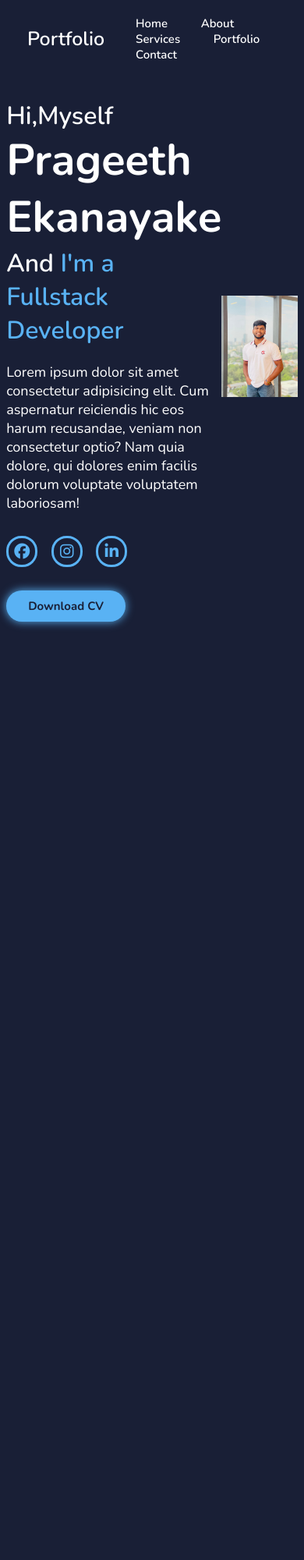
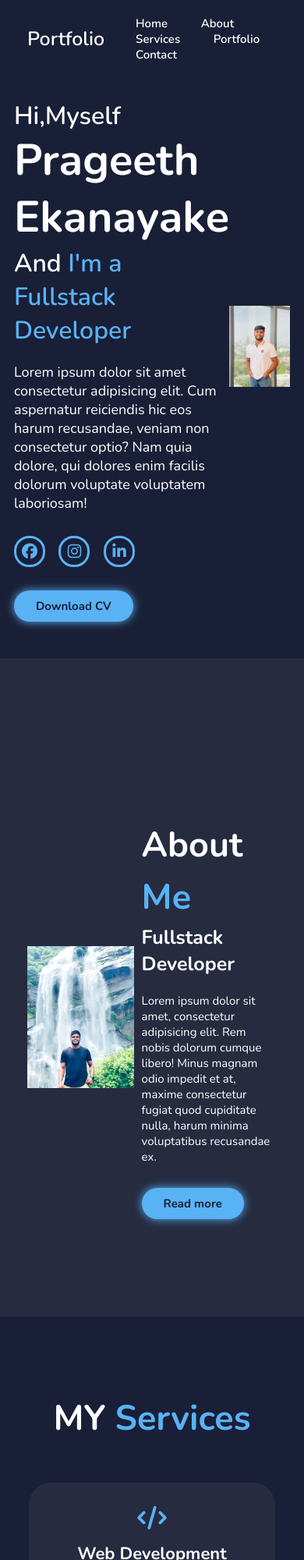
Before and after one commit to Prageethek/My-Portfolio, a plain HTML site: page index.html in a window 390 px wide. Shown: the top 2000 px of the page at 78% size. Before the commit the page ends 844 px from the top, so only its background shows below. Drawn offline with nearby package versions, Linux system fonts and the light colour scheme; a script that the page names is missing.

Commit message:
Implement Services page with structured layout and responsive styling using Flexbox

```diff
--- a/Style/style.css
+++ b/Style/style.css
@@ -100,7 +100,8 @@ span{
 }
 
 .home-img img{
-    width:25vw;
+    width:20vw;
+
     animation: floatImage 4s ease-in-out infinite;
 }
 
@@ -159,3 +160,81 @@ span{
 box-shadow: none;
 
 }
+
+.about {
+    display: flex;
+    align-items: center;
+    justify-content: center;
+    gap: 1rem;
+    background: var(--snd-bf-color);
+}
+
+.about-img img {
+width: 35vw;
+}
+
+.heading {
+    font-size: 4.5rem;
+    text-align: center;
+}
+
+.about-content h2 {
+    text-align: left;
+    line-height:1.5;
+}
+
+.about-content h3 {
+    font-size: 2.5rem;
+}
+
+.about-content p {
+    margin: 2rem 0 3rem;
+    font-size: 1.5rem;
+}
+
+.services h2{
+    margin-bottom: 5rem;
+}
+
+.services-container{
+    display: flex;
+    justify-content: center;
+    align-items: center;
+    gap: 4rem;
+    flex-wrap: wrap;
+}
+
+.services-box .btn{
+    margin-top: 3rem;
+}
+
+
+.services-container .services-box {
+  flex: 1 1 30rem;
+  background: var(--snd-bf-color);
+  border: .2rem solid var(--bg-color);
+  padding: 3rem 2rem 3rem;
+  border-radius: 3rem;
+  text-align: center;
+  transition: .5s ease;
+}
+
+.services-container .services-box:hover {
+    border-color: var(--main-color);
+    transform: scale(1.07);
+}
+
+.services-box i {
+    font-size: 3rem;
+    margin-bottom: 1.6rem;
+    color: var(--main-color);
+}
+
+.services-box h3 {
+    font-size: 2.2rem;
+    margin-bottom: 1rem;
+}
+
+.services-box p {
+    font-size: 1.3rem;
+}
--- a/index.html
+++ b/index.html
@@ -49,6 +49,50 @@
     </section>
 
 
+    <!-- ABOUT SECTION DESIGN -->
+<section class="about" id="about">
+    <div class="about-img">
+        <img src="Assets/Aboutdp.jpg" alt="">
+    </div>
+
+<div class="about-content">
+<h2 class="heading">About <span>Me</span></h2>
+<h3>Fullstack Developer</h3>
+<p>Lorem ipsum dolor sit amet, consectetur adipisicing elit. Rem nobis dolorum cumque libero! Minus magnam odio impedit et at, maxime consectetur fugiat quod cupiditate nulla, harum minima voluptatibus recusandae ex.</p>
+<a href="#" class="btn">Read more</a>
+</div>
+</section>
+
+   <!-- SERVICES SECTION DESIGN -->
+
+   <section class="services" id="services">
+   <h2 class="heading">MY <span>Services</span></h2>
+
+   <div class="services-container">
+    <div class="services-box">
+        <i class="fa-solid fa-code"></i>
+        <h3>Web Development</h3>
+        <p>Lorem ipsum, dolor sit amet consectetur adipisicing elit. Nesciunt modi quisquam adipisci consequuntur placeat, sequi delectus tenetur ratione veritatis, aliquam veniam illum sint quia? Maiores porro, facilis non dolore eligendi animi excepturi. Adipisci culpa enim excepturi eius iure quisquam aspernatur.</p>
+   <a href="#" class="btn">Read More</a>
+    </div>
+
+    <div class="services-box">
+        <i class="fa-solid fa-palette"></i>
+        <h3>Web Development</h3>
+        <p>Lorem ipsum, dolor sit amet consectetur adipisicing elit. Nesciunt modi quisquam adipisci consequuntur placeat, sequi delectus tenetur ratione veritatis, aliquam veniam illum sint quia? Maiores porro, facilis non dolore eligendi animi excepturi. Adipisci culpa enim excepturi eius iure quisquam aspernatur.</p>
+   <a href="#" class="btn">Read More</a>
+    </div>
+
+    <div class="services-box">
+        <i class="fa-brands fa-android"></i>
+        <h3>Web Development</h3>
+        <p>Lorem ipsum, dolor sit amet consectetur adipisicing elit. Nesciunt modi quisquam adipisci consequuntur placeat, sequi delectus tenetur ratione veritatis, aliquam veniam illum sint quia? Maiores porro, facilis non dolore eligendi animi excepturi. Adipisci culpa enim excepturi eius iure quisquam aspernatur.</p>
+   <a href="#" class="btn">Read More</a>
+    </div>
+
+   </div>
+   </section>
+
     <script src="JS/main.js"></script>
 </body>
 </html>
```
Also changed, not shown: Assets/Aboutdp.jpg (added).
